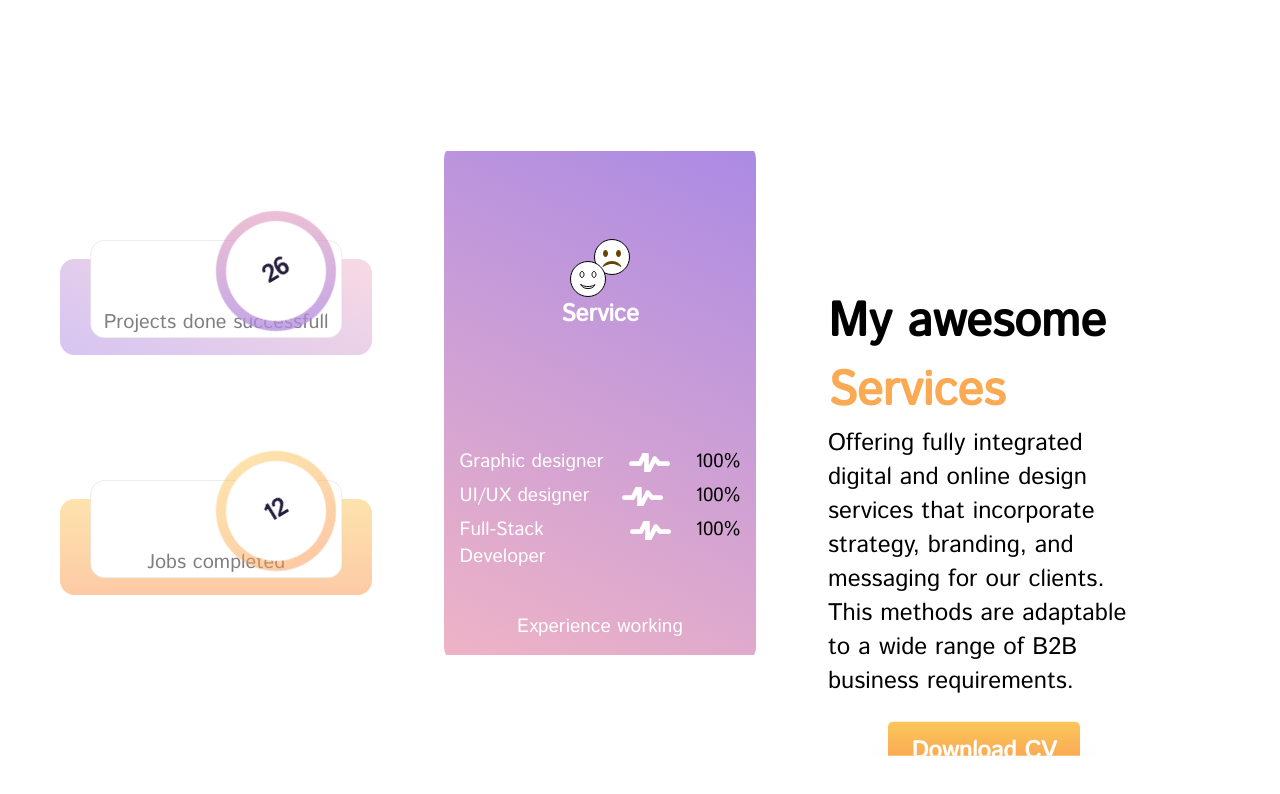
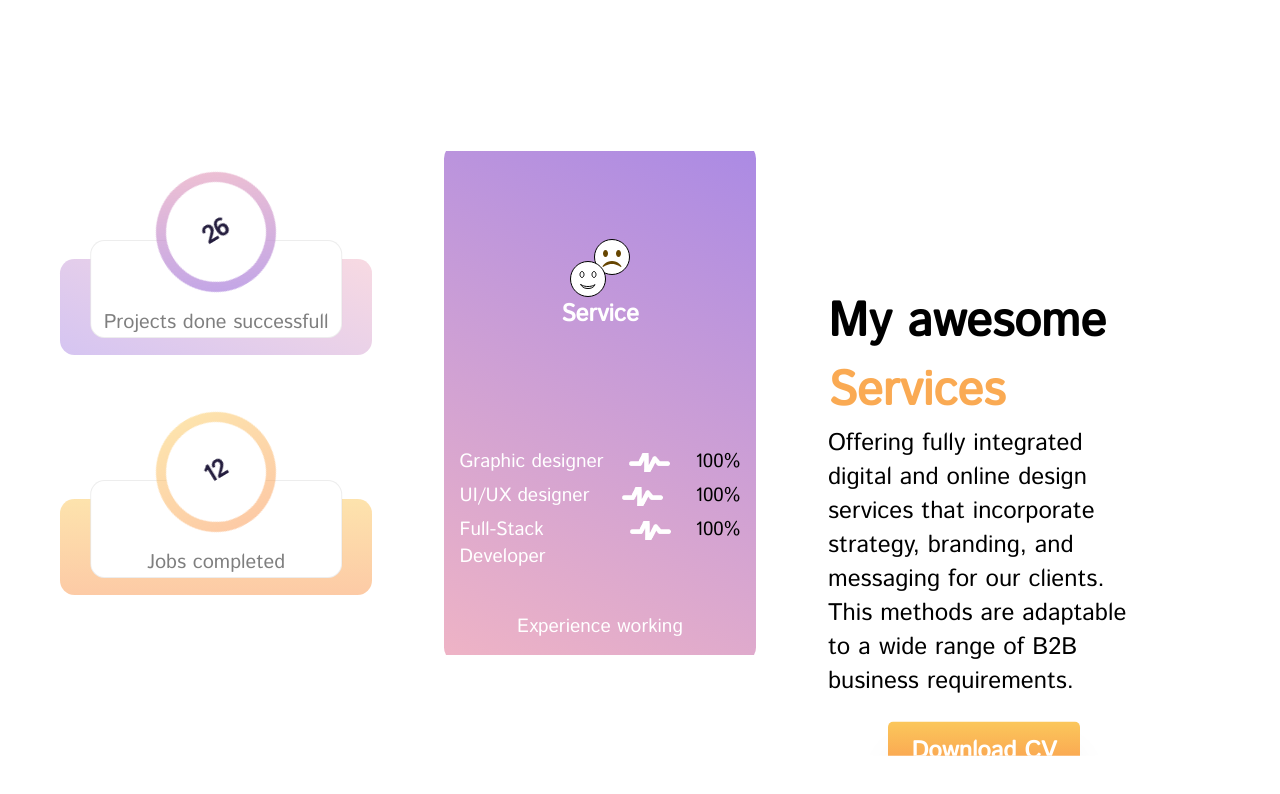
Before and after one commit to principalkelvo/kelvinnjoroowino, a Vue app: page / in a window 1280 px wide. Shown: the part 841-1635 px from the top of the page. Built offline with nearby package versions, Linux system fonts and the light colour scheme; what vue-testimonials would draw is missing.

Commit message:
trims css for circles in service section removes the issue of translation of items

```diff
--- a/src/components/service.vue
+++ b/src/components/service.vue
@@ -139,6 +139,9 @@ export default {
       rgba(169, 137, 229, 0.5) 103.97%);
   border-radius: 0.6em;
   position: relative;
+  display: flex;
+  align-items: center;
+  justify-content: center;
 }
 
 .projects .success .firstRectangle .secondRectangle {
@@ -188,15 +191,17 @@ export default {
 
 .projects .success .firstRectangle .circle {
   position: absolute;
+  top: -90%;
   /* width: 5em;
+  transform: translate(0%, -100%);
   height: 5em; */
-  /* border: 10px solid; */
+  /* border: 10px solid;
+  transform: translate(-50%, -30%);
   border-radius: 50%;
   left: 50%;
   top: -50%;
-  transform: translate(-50%, -30%);
   display: grid;
-  place-items: center;
+ place-items: center;*/
 }
 
 /* circular progress bar  */
```
